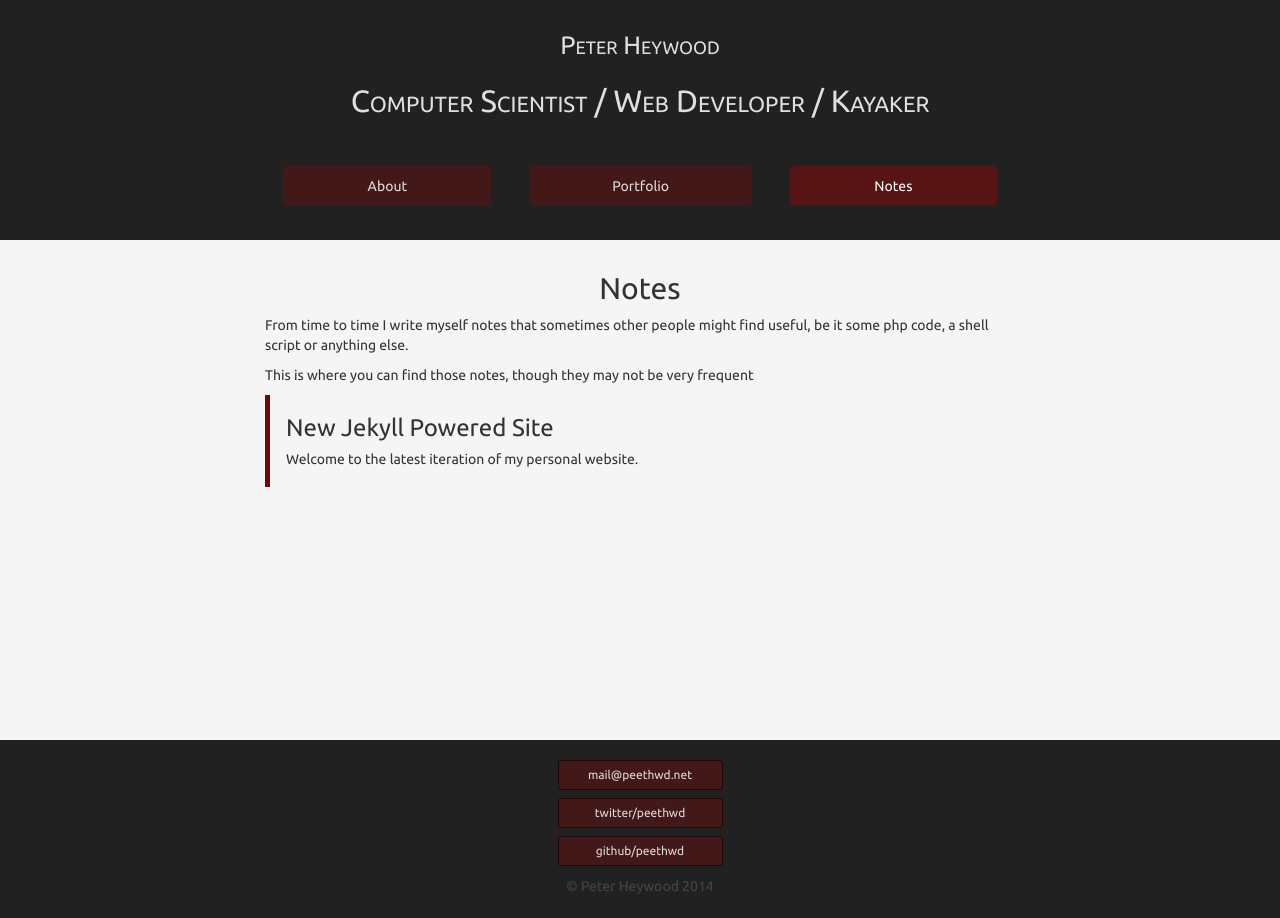
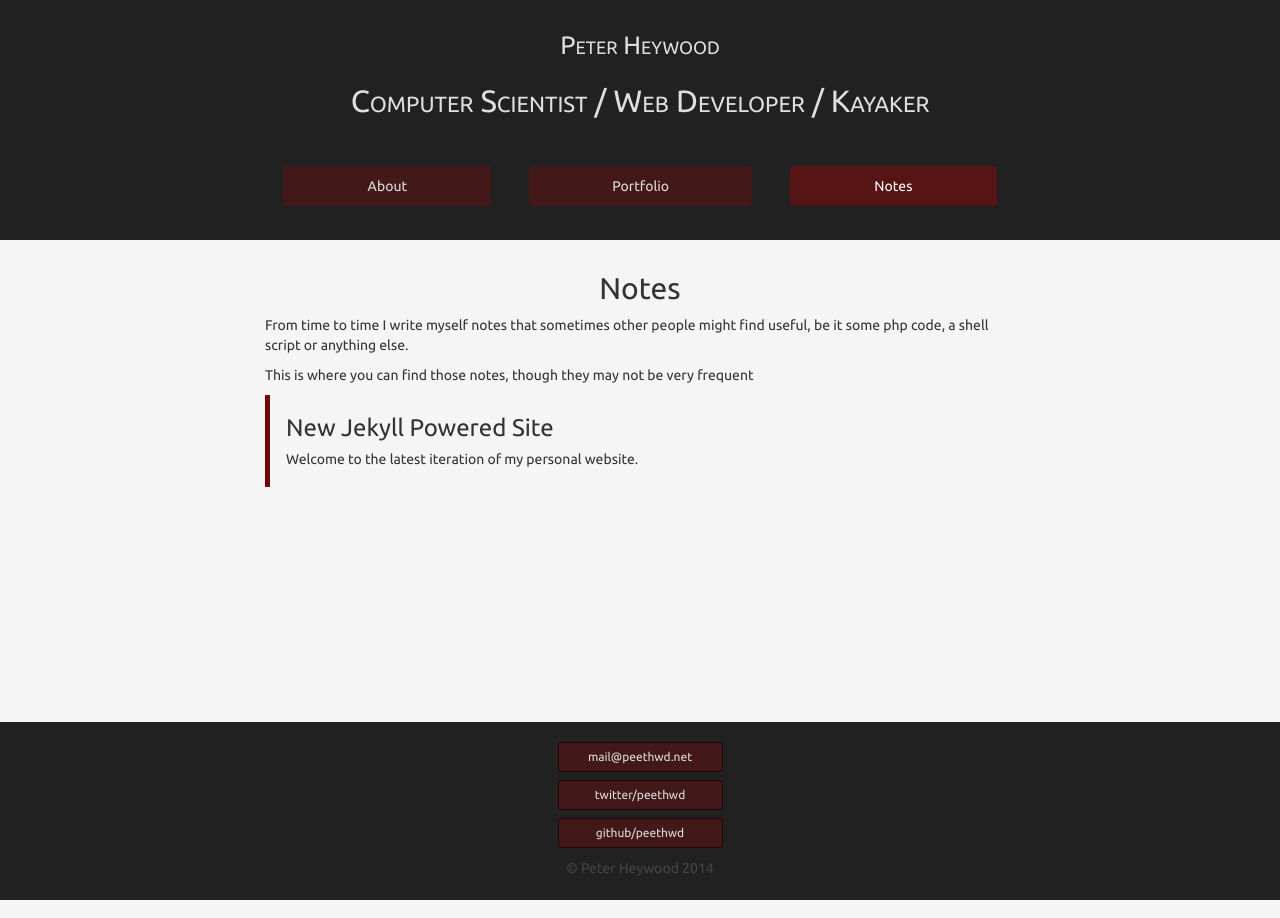
Before and after one commit to ptheywood/ptheywood.github.io, a Jekyll site: the page built from notes/index.html, in a window 1280 px wide. Built offline with Jekyll 4.4.1, drawn with Linux system fonts in a browser that asks for light colours; nearby versions of some CDN libraries; library files that are not in the unit come from our copies; Markdown is read by kramdown in place of the engine named in the settings.

Commit message:
Correct footer / non-footer sizing

```diff
--- a/css/main.css
+++ b/css/main.css
@@ -82,14 +82,14 @@ a:active {
     height: auto !important;
     height: 100%;
 
-    margin: 0 auto -160px;
-    padding: 0 0 160px;
+    margin: 0 auto -178px;
+    padding: 0 0 178px;
 }
 
 .footer {
     background: #212121;
     color: #DFDFDF;
-    min-height: 160px;
+    min-height: 178px;
 }
 
 .footer a.btn {
```
